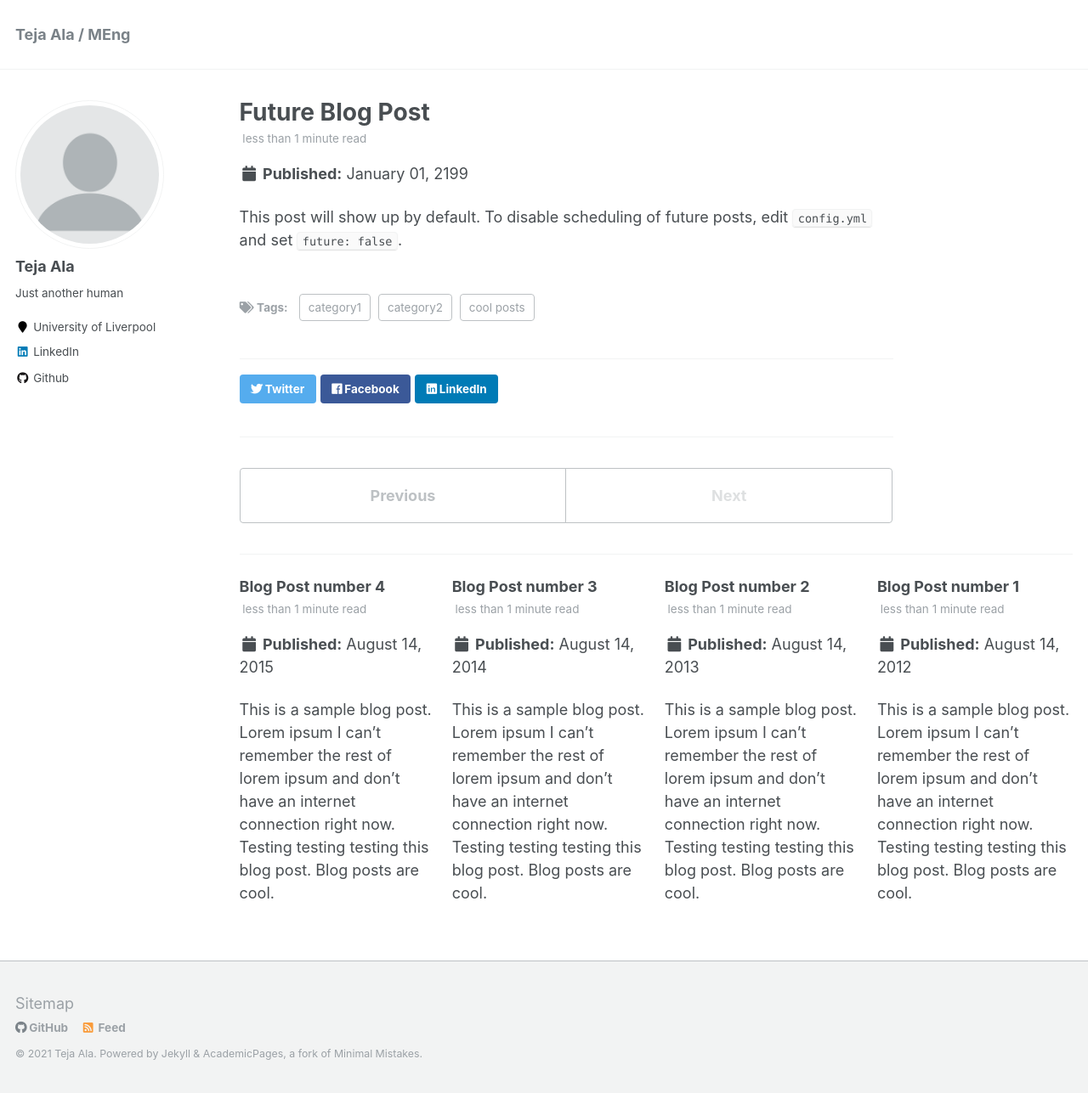
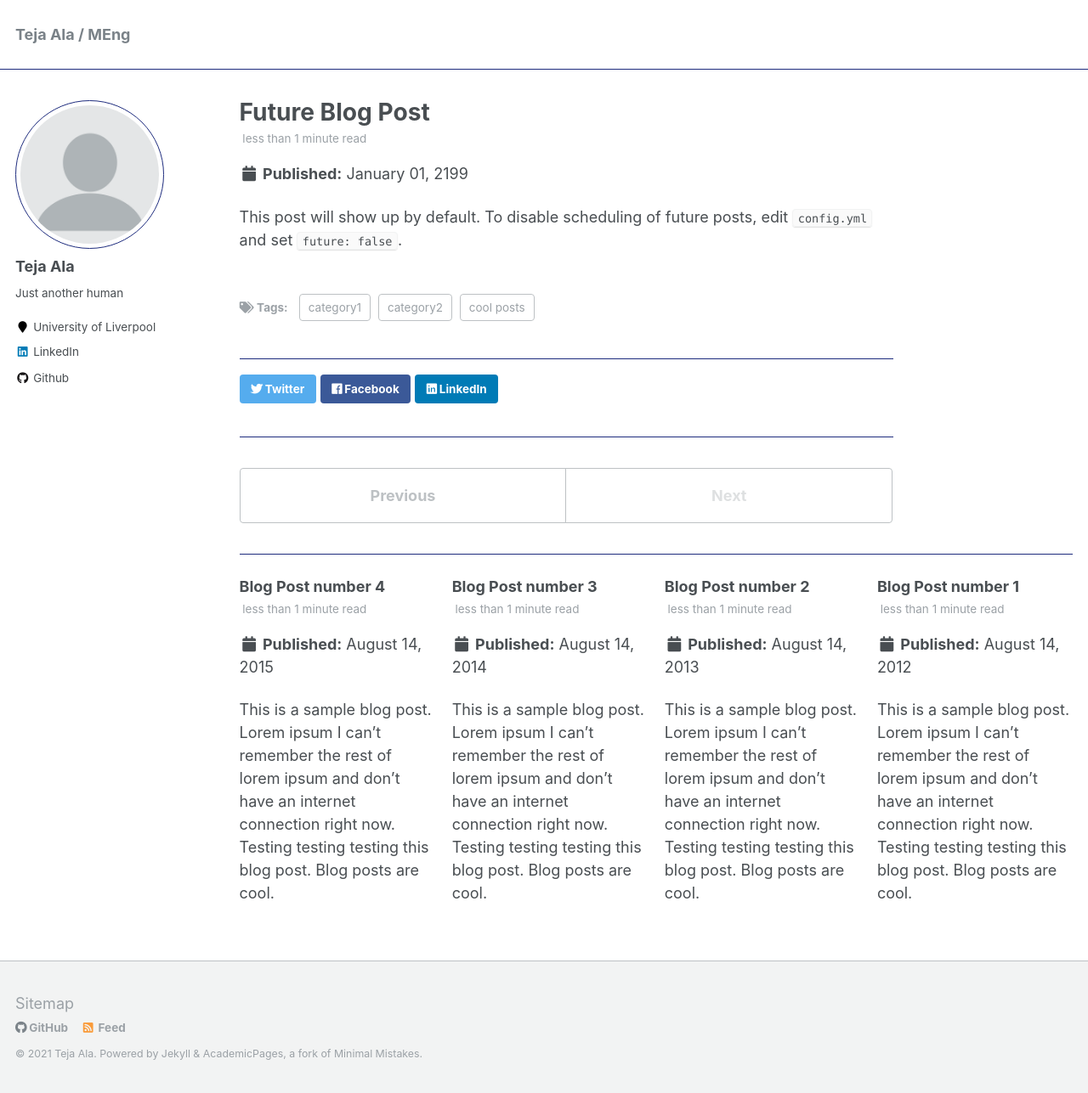
Before and after one commit to dekeract01/dekeract01.github.io, a Jekyll site: the page built from _posts/2199-01-01-future-post.md, in a window 1280 px wide and 1287 px high. Shown: the whole window at 85% size. Built offline with Jekyll 4.4.1, drawn with Linux system fonts in a browser that asks for light colours.

Commit message:
changed border colour

```diff
--- a/_sass/_variables.scss
+++ b/_sass/_variables.scss
@@ -52,13 +52,14 @@ $dark-gray                  : mix(#000, $gray, 40%);
 $darker-gray                : mix(#000, $gray, 60%);
 $light-gray                 : mix(#fff, $gray, 50%);
 $lighter-gray               : mix(#fff, $gray, 90%);
+$liver-blue                 : #1d2b7d;
 
 $body-color                 : #fff;
 $background-color           : #fff;
 $code-background-color      : #fafafa;
 $code-background-color-dark : $light-gray;
 $text-color                 : $dark-gray;
-$border-color               : $lighter-gray;
+$border-color               : $liver-blue;
 
 $primary-color              : #7a8288;
 $success-color              : #62c462;
```
